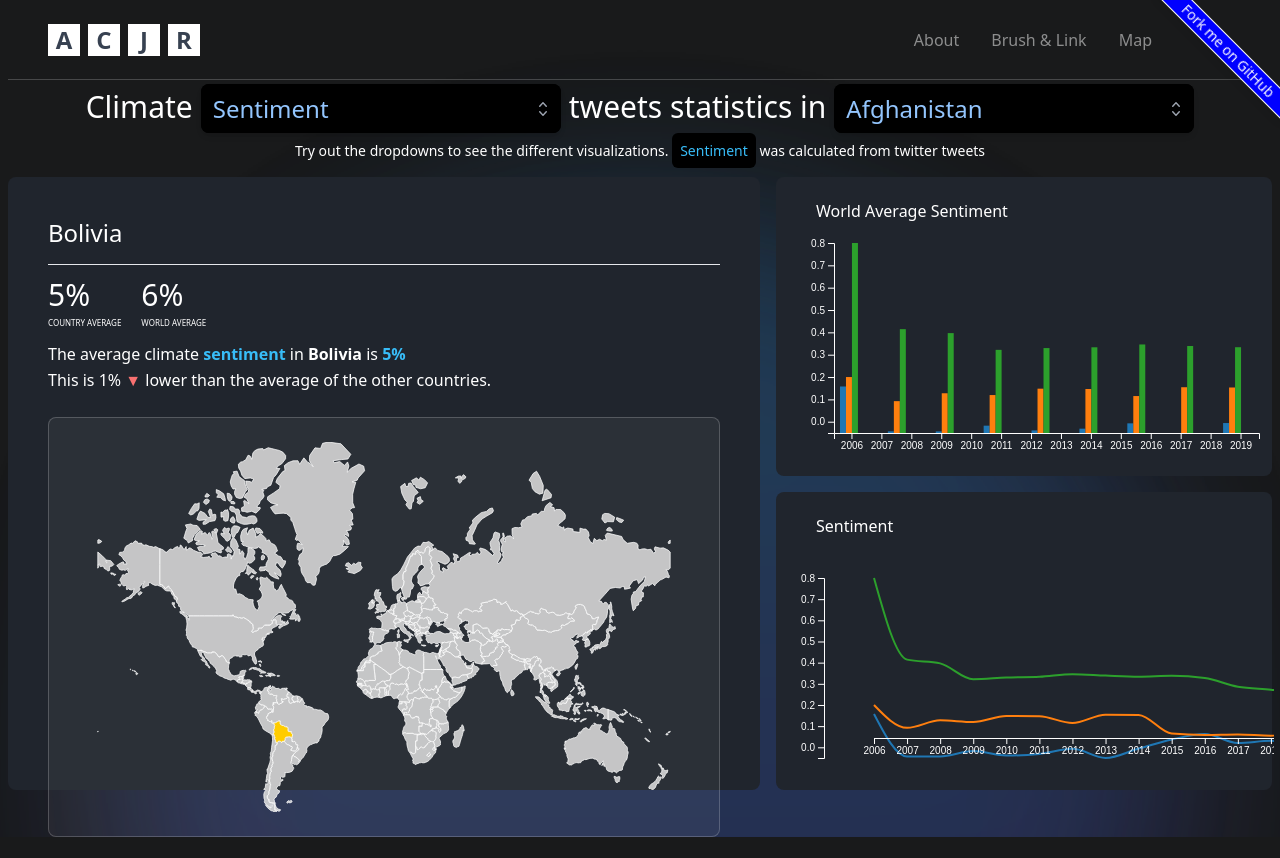
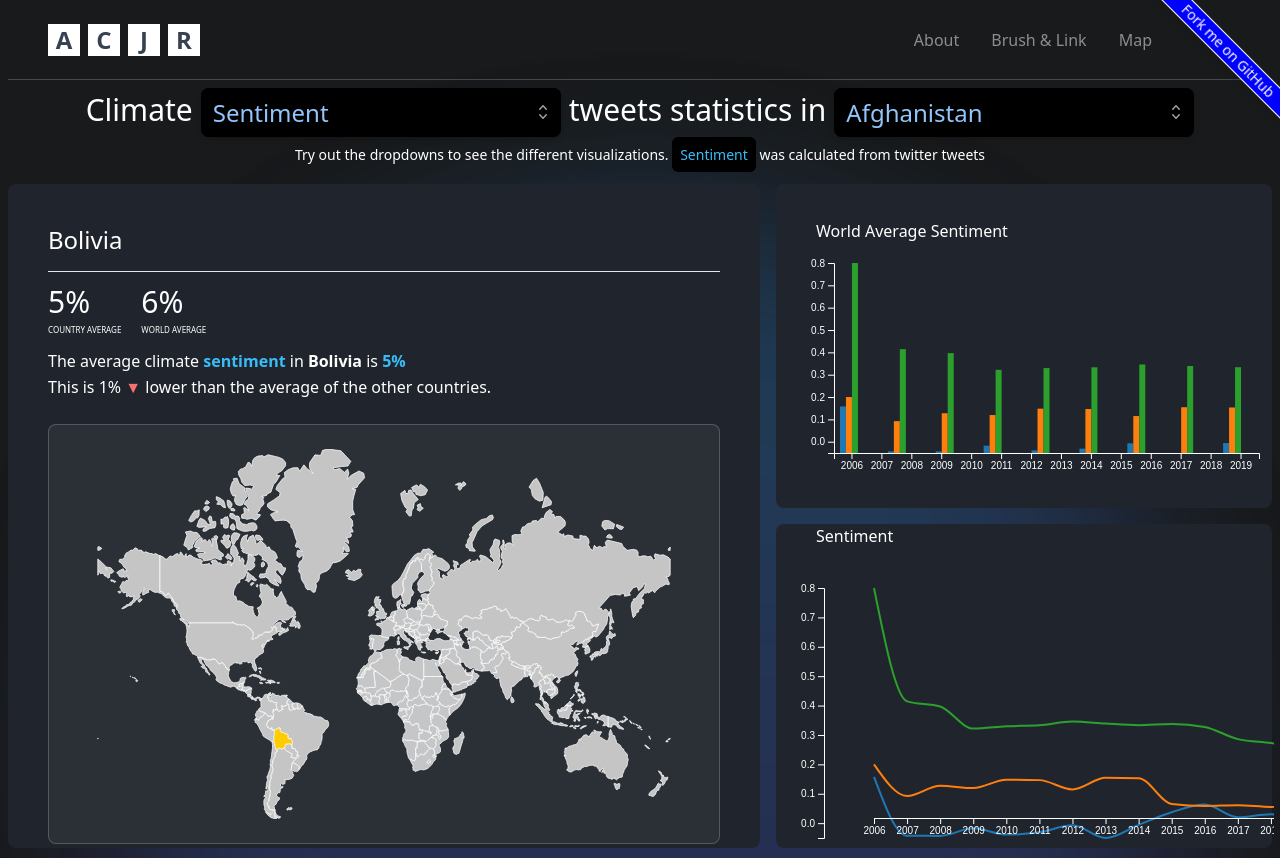
Before and after one commit to aiberk/infoVizGroup8, a Next.js app: page / in a window 1280 px wide. Before the commit the page ends 837 px from the top, so only its background shows below. Built offline with nearby package versions, Linux system fonts and the light colour scheme.

Commit message:
d3 brushing and linking

```diff
--- a/src/app/components/organisms/d3/BarChart.js
+++ b/src/app/components/organisms/d3/BarChart.js
@@ -198,6 +198,7 @@
       .range(["#1f77b4", "#ff7f0e", "#2ca02c"]); // Add additional color here
 
     const bars = dataArray.map((d, i) => ({
+      year: d.year.toString(),
       x: xScale(d.year) + (xScale.bandwidth() / 4) * i,
       y: yScale(d.value),
       width: xScale.bandwidth() / 4,
@@ -235,17 +236,37 @@
     d3.select(this.brushRef.current).call(this.brush);
   }
 
+  // brushEnd = (event) => {
+  //   const selection = event.selection;
+  //   if (!selection) {
+  //     this.props.updateRange([]);
+  //     return;
+  //   }
+
+  //   const [x0, x1] = selection;
+  //   const selectedYears = this.state.bars
+  //     .filter((d) => x0 <= d.x && d.x + d.width <= x1)
+  //     .map((d) => d.year);
+
+  //   this.props.updateRange(selectedYears);
+  // };
+
   brushEnd = (event) => {
     const selection = event.selection;
+    console.log("Brush Selection:", selection);
     if (!selection) {
       this.props.updateRange([]);
       return;
     }
 
     const [x0, x1] = selection;
-    const selectedYears = this.state.bars
-      .filter((d) => x0 <= d.x && d.x <= x1)
-      .map((d) => this.state.xScale.domain()[d.x]);
+    const selectedBars = this.state.bars.filter(
+      (d) => x0 <= d.x && d.x + d.width <= x1
+    );
+    console.log("Selected Bars:", selectedBars);
+
+    const selectedYears = selectedBars.map((d) => d.year);
+    console.log("Selected Years:", selectedYears);
 
     this.props.updateRange(selectedYears);
   };
--- a/src/app/components/organisms/d3/LinkedChart.js
+++ b/src/app/components/organisms/d3/LinkedChart.js
@@ -2,253 +2,12 @@
 //https://livebook.manning.com/book/d3js-in-action-second-edition/chapter-9/v-6/141
 // https://kamibrumi.medium.com/getting-started-with-react-d3-js-d86ccea05f08
 //https://imneo.medium.com/building-a-d3js-dashboard-with-react-in-2023-93a0324c7469
-// import React, { Component } from "react";
-// import * as d3 from "d3";
 
-// const width = 500;
-// const height = 230;
-// const margin = { top: 20, right: 20, bottom: 30, left: 50 };
-
-// class LinkedChart extends Component {
-//   state = {
-//     bars: [],
-//     xScale: null,
-//     yScale: null,
-//     selectedColorScale: d3.scaleSequential(d3.interpolateRdYlBu),
-//     nonSelectedColorScale: d3.scaleSequential(d3.interpolateGreys),
-//     idleColorScale: d3.scaleSequential(d3.interpolateRdYlBu), // New color scale for idle state
-//   };
-
-//   static getDerivedStateFromProps(nextProps, prevState) {
-//     const { data, range } = nextProps;
-//     if (!data) return {};
-
-//     // Create X and Y Scales
-//     const xScale = d3
-//       .scaleBand()
-//       .domain(data.map((d) => d.date))
-//       .range([0, width - margin.left - margin.right])
-//       .padding(0.1);
-
-//     const yScale = d3
-//       .scaleLinear()
-//       .domain([0, d3.max(data, (d) => d.high)])
-//       .range([height - margin.top - margin.bottom, 0]);
-
-//     // Define the domain for all color scales
-//     const highExtent = d3.extent(data, (d) => d.high);
-//     prevState.selectedColorScale.domain(highExtent);
-//     prevState.nonSelectedColorScale.domain(highExtent);
-//     prevState.idleColorScale.domain(highExtent);
-
-//     // Determine whether the data is in range, out of range, or idle
-//     const isInRange = (date) => {
-//       if (!range || range.length === 0) {
-//         return "idle"; // Default to 'idle' if no range
-//       }
-//       return range[0] <= date && date <= range[1] ? "selected" : "non-selected";
-//     };
-
-//     // Map data to bars
-//     const bars = data.map((d) => {
-//       const rangeStatus = isInRange(d.date);
-//       let fill;
-//       switch (rangeStatus) {
-//         case "selected":
-//           fill = prevState.selectedColorScale(d.high);
-//           break;
-//         case "non-selected":
-//           fill = prevState.nonSelectedColorScale(d.high);
-//           break;
-//         case "idle":
-//           fill = prevState.idleColorScale(d.high);
-//           break;
-//         default:
-//           fill = "#ccc";
-//       }
-//       return {
-//         x: xScale(d.date),
-//         y: yScale(d.high),
-//         height: yScale(0) - yScale(d.high),
-//         width: xScale.bandwidth(),
-//         fill,
-//       };
-//     });
-
-//     return { bars, xScale, yScale };
-//   }
-
-//   componentDidMount() {
-//     this.renderAxis();
-//   }
-
-//   componentDidUpdate() {
-//     this.renderAxis();
-//   }
-
-//   renderAxis = () => {
-//     const { xScale, yScale } = this.state;
-
-//     // Create axes
-//     const xAxis = d3.axisBottom(xScale).tickFormat("");
-//     const yAxis = d3.axisLeft(yScale);
-
-//     // Render X Axis
-//     d3.select(this.xAxisRef.current).call(xAxis);
-//     // Render Y Axis
-//     d3.select(this.yAxisRef.current).call(yAxis);
-//   };
-
-//   xAxisRef = React.createRef();
-//   yAxisRef = React.createRef();
-
-//   render() {
-//     return (
-//       <svg width={width} height={height}>
-//         <g transform={`translate(${margin.left},${margin.top})`}>
-//           {this.state.bars.map((d, i) => (
-//             <rect
-//               key={i}
-//               x={d.x}
-//               y={d.y}
-//               width={d.width}
-//               height={d.height}
-//               fill={d.fill}
-//             />
-//           ))}
-//           <g
-//             ref={this.xAxisRef}
-//             transform={`translate(0,${height - margin.top - margin.bottom})`}
-//           />
-//           <g ref={this.yAxisRef} />
-//         </g>
-//       </svg>
-//     );
-//   }
-// }
-
-// export default LinkedChart;
-
-// import React, { Component } from "react";
-// import * as d3 from "d3";
-
-// const width = 500;
-// const height = 300;
-// const margin = { top: 20, right: 20, bottom: 30, left: 50 };
-
-// class LinkedChart extends Component {
-//   constructor(props) {
-//     super(props);
-//     this.state = {
-//       lines: {},
-//     };
-
-//     this.xAxisRef = React.createRef();
-//     this.yAxisRef = React.createRef();
-//   }
-
-//   static getDerivedStateFromProps(nextProps, prevState) {
-//     const { data } = nextProps;
-//     if (!data) return {};
-
-//     // Prepare data
-//     const dataArray = Object.entries(data.World).map(([year, values]) => ({
-//       year: +year,
-//       sentiment: values.sentiment,
-//       denial: values.denial,
-//       aggressive: values.aggressive,
-//     }));
-
-//     // Create scales
-//     const xScale = d3
-//       .scaleLinear()
-//       .domain(d3.extent(dataArray, (d) => d.year))
-//       .range([margin.left, width - margin.right]);
-
-//     const yScale = d3
-//       .scaleLinear()
-//       .domain([
-//         d3.min(dataArray, (d) => Math.min(d.sentiment, d.denial, d.aggressive)),
-//         d3.max(dataArray, (d) => Math.max(d.sentiment, d.denial, d.aggressive)),
-//       ])
-//       .range([height - margin.bottom, margin.top]);
-
-//     // Line generators for each data type
-//     const lineGenerator = (type) => {
-//       return d3
-//         .line()
-//         .x((d) => xScale(d.year))
-//         .y((d) => yScale(d[type]))
-//         .curve(d3.curveBasis); // Curve for smoother line
-//     };
-
-//     // Create lines
-//     const lines = {
-//       sentiment: lineGenerator("sentiment")(dataArray),
-//       denial: lineGenerator("denial")(dataArray),
-//       aggressive: lineGenerator("aggressive")(dataArray),
-//     };
-
-//     return { lines, xScale, yScale };
-//   }
-
-//   componentDidMount() {
-//     this.renderAxis();
-//   }
-
-//   componentDidUpdate() {
-//     this.renderAxis();
-//   }
-
-//   renderAxis = () => {
-//     const { xScale, yScale } = this.state;
-
-//     const xAxis = d3.axisBottom(xScale).tickFormat(d3.format("d"));
-//     const yAxis = d3.axisLeft(yScale);
-
-//     d3.select(this.xAxisRef.current).call(xAxis);
-//     d3.select(this.yAxisRef.current).call(yAxis);
-//   };
-
-//   xAxisRef = React.createRef();
-//   yAxisRef = React.createRef();
-
-//   render() {
-//     const { lines } = this.state;
-
-//     return (
-//       <svg width={width} height={height}>
-//         <g transform={`translate(${margin.left},${margin.top})`}>
-//           <path
-//             d={lines.sentiment}
-//             stroke="#1f77b4"
-//             strokeWidth={2}
-//             fill="none"
-//           />
-//           <path d={lines.denial} stroke="#ff7f0e" strokeWidth={2} fill="none" />
-//           <path
-//             d={lines.aggressive}
-//             stroke="#2ca02c"
-//             strokeWidth={2}
-//             fill="none"
-//           />
-//           <g
-//             ref={this.xAxisRef}
-//             transform={`translate(0,${height - margin.top - margin.bottom})`}
-//           />
-//           <g ref={this.yAxisRef} />
-//         </g>
-//       </svg>
-//     );
-//   }
-// }
-
-// export default LinkedChart;
 import React, { Component } from "react";
 import * as d3 from "d3";
 
 const width = 500;
-const height = 230;
+const height = 300;
 const margin = { top: 20, right: 20, bottom: 30, left: 50 };
 
 class LinkedChart extends Component {
@@ -265,52 +24,57 @@
   }
 
   static getDerivedStateFromProps(nextProps, prevState) {
-    const { data } = nextProps;
+    const { data, range } = nextProps;
+    console.log(range);
     if (!data) return {};
 
-    // Prepare data
-    const processedData = Object.entries(data.World).map(([year, values]) => ({
-      year: +year,
-      sentiment: values.sentiment,
-      denial: values.denial,
-      aggressive: values.aggressive,
-    }));
+    // Convert range to numbers if they are strings
+    const numericRange = range.map((year) => +year);
+
+    // Filter data based on numeric range
+    const filteredData = Object.entries(data.World)
+      .filter(([year, _]) => !range.length || numericRange.includes(+year))
+      .map(([year, values]) => ({
+        year: +year,
+        sentiment: values.sentiment,
+        denial: values.denial,
+        aggressive: values.aggressive,
+      }));
 
     // Create scales
     const xScale = d3
       .scaleLinear()
-      .domain(d3.extent(processedData, (d) => d.year))
+      .domain(d3.extent(filteredData, (d) => d.year))
       .range([margin.left, width - margin.right]);
 
     const yScale = d3
       .scaleLinear()
       .domain([
-        d3.min(processedData, (d) =>
+        d3.min(filteredData, (d) =>
           Math.min(d.sentiment, d.denial, d.aggressive)
         ),
-        d3.max(processedData, (d) =>
+        d3.max(filteredData, (d) =>
           Math.max(d.sentiment, d.denial, d.aggressive)
         ),
       ])
       .range([height - margin.bottom, margin.top]);
 
     // Line generators for each data type
+    // Line generators for each data type
     const lineGenerator = d3
       .line()
       .x((d) => xScale(d.year))
-      .y((d) => yScale(d.type))
+      .y((d) => yScale(d.sentiment)) // Use the actual value fields
       .curve(d3.curveMonotoneX);
 
-    // Create lines
+    // Create lines for each type
     const lines = {
-      sentiment: lineGenerator(
-        processedData.map((d) => ({ year: d.year, type: d.sentiment }))
-      ),
+      sentiment: lineGenerator(filteredData),
       denial: lineGenerator(
-        processedData.map((d) => ({ year: d.year, type: d.denial }))
+        filteredData.map((d) => ({ year: d.year, sentiment: d.denial }))
       ),
       aggressive: lineGenerator(
-        processedData.map((d) => ({ year: d.year, type: d.aggressive }))
+        filteredData.map((d) => ({ year: d.year, sentiment: d.aggressive }))
       ),
     };
 
--- a/src/app/components/organisms/vizMain/visMain.tsx
+++ b/src/app/components/organisms/vizMain/visMain.tsx
@@ -33,24 +33,14 @@
 }
 
 const VisMain = () => {
-  const [city, setCity] = useState<City>("sf");
   const [range, setRange] = useState<Date[]>([]);
-  const temps = {
-    sf: sfData.map((day) => ({ ...day, date: new Date(day.date) })),
-    ny: nyData.map((day) => ({ ...day, date: new Date(day.date) })),
-  };
 
   const countryNames = Object.keys(countryData);
 
-  const updateCity = (e: React.ChangeEvent<HTMLSelectElement>) => {
-    setCity(e.target.value as City);
-  };
-
   const updateRange = (newRange: Date[]) => {
     setRange(newRange);
+    // console.log(newRange);
   };
-
-  const data = temps[city];
 
   const { selectedCountry, selectedSelection } = useSelection();
 
```
